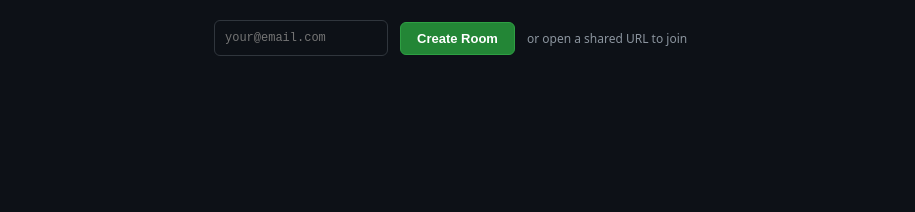
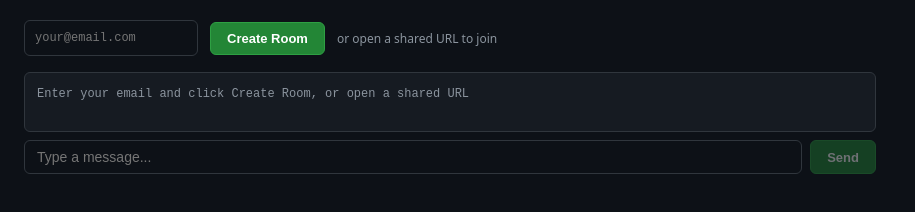
Before and after one commit to joverval/p2p-collab, a website built with Vite: page apps/markdown/index.html in a window 1280 px wide. Shown: the whole page, without its empty margins (0-915 px from the left). Built offline with nearby package versions, Linux system fonts and the light colour scheme.

Commit message:
fix: left-aligned layout, chat always visible for debug logs

```diff
--- a/apps/markdown/index.html
+++ b/apps/markdown/index.html
@@ -56,9 +56,9 @@
   </div>
 
   <!-- Chat -->
-  <div id="chat-section" style="display:none;">
+  <div id="chat-section">
     <div class="log" id="chat-log">
-      <div class="entry system">Ready</div>
+      <div class="entry system">Enter your email and click Create Room, or open a shared URL</div>
     </div>
     <div class="msg-row" style="padding:8px 0 0 0;">
       <input id="chat-input" placeholder="Type a message..." disabled>
--- a/apps/markdown/src/main.ts
+++ b/apps/markdown/src/main.ts
@@ -151,7 +151,6 @@ function addPendingRequest(email: string, answerB64: string) {
 function initEditor() {
   const editorEl = $('editor');
   $('editor-section').style.display = 'flex';
-  $('chat-section').style.display = 'flex';
 
   ydoc = new Y.Doc();
   ytext = ydoc.getText('markdown');
--- a/apps/markdown/src/style.css
+++ b/apps/markdown/src/style.css
@@ -29,7 +29,6 @@ body {
   flex-direction: column;
   max-width: 900px;
   width: 100%;
-  margin: 0 auto;
   padding: 20px 24px;
   gap: 16px;
   overflow-y: auto;
```
